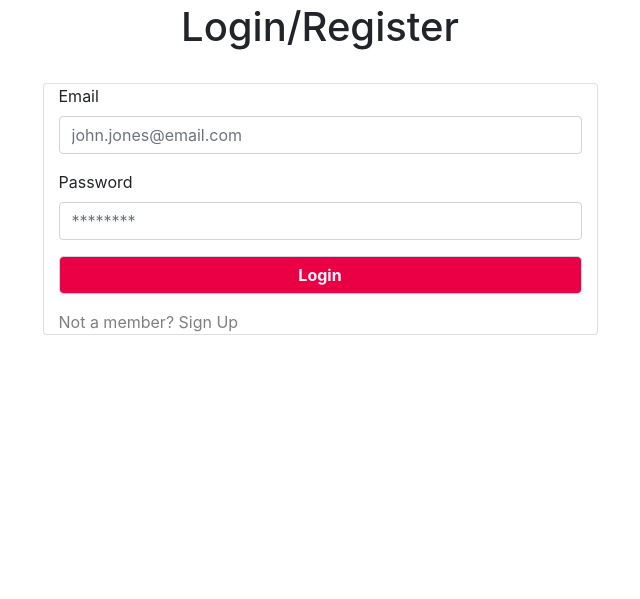
After one commit to Holberton-Makers-Club/home_page, a Flask app: page /login in a window 1280 px wide. The commit adds this page. Shown: the part 127-726 px from the top of the page, without its empty margins (320-960 px from the left). Run offline with Flask 2, Linux system fonts and the light colour scheme; some libraries are stand-ins or nearby versions.

Commit message:
adds login and register forms, transition for collapse/expand - custom styling

```diff
--- a/static/home_page.css
+++ b/static/home_page.css
@@ -35,3 +35,25 @@
     background-color: #EB0045;
     width: 100%;
 }
+
+#register_form {
+    height: 0px;
+    /* transition: height 0.4s ease-in; */
+    overflow: hidden;
+}
+
+#login_form {
+    height: 100%;
+    /* transition: height 0.4s ease-in; */
+    overflow: hidden;
+}
+
+.form_link {
+    text-decoration: none;
+    color: rgb(0, 0, 0, 0.5);
+}
+
+.form_link:hover {
+    text-decoration: none;
+    color: rgb(0, 0, 0, 0.7);
+}
--- a/templates/base.html
+++ b/templates/base.html
@@ -48,7 +48,7 @@
                         </li>
                         {% else %}
                         <li class="nav-item">
-                            <a class="nav-link" href="{{ url_for('landing.index') }}">Login</a>
+                            <a class="nav-link" href="{{ url_for('landing.login_page') }}">Login</a>
                         </li>
                         {% endif %}
                     </ul>
--- /dev/null
+++ b/templates/login.html
@@ -0,0 +1,91 @@
+{% extends 'base.html' %}
+
+{% block head %}
+{{ super() }}
+{% endblock %}
+
+{% block content %}
+
+<!-- projects section -->
+<section class="mb-3 container justify-content-center" id="projects">
+    <div class="py-4 w-100 mx-auto text-center">
+        <h1>Login/Register</h1>
+    </div>
+    <div class="card col-sm-12 col-md-6 mx-md-auto justify-content-center">
+        <!-- Login Form -->
+        <form name="login" id="login_form" method="POST" action="/login">
+            <div class="form-group">
+                <label for="email">Email</label>
+                <input type="email" class="form-control" id="email" name="email" placeholder="john.jones@email.com">
+            </div>
+            <div class="form-group">
+                <label for="password">Password</label>
+                <input type="password" class="form-control" id="password" name="password" placeholder="********">
+            </div>
+            <div class="form-group">
+                <input type="submit" value="Login" class="form-control bg-holb-red text-light font-weight-bold" id="submit-btn">
+            </div>
+            <a href="#" class="form_link" onclick="displayRegister()">Not a member? Sign Up</a>
+        </form>
+
+        <!-- Register Form -->
+        <form name="register" id="register_form" method="POST" action="/register">
+            <a href="#" class="form_link" onclick="displayLogin()">Already a member? Log In</a>
+            <div class="form-group">
+                <label for="firstname">First Name</label>
+                <input type="text" class="form-control" id="firstname" name="firstname" placeholder="Jane">
+            </div>
+            <div class="form-group">
+                <label for="lastname">Last Name</label>
+                <input type="text" class="form-control" id="lastname" name="lastname" placeholder="Doe">
+            </div>
+            <div class="form-group">
+                <label for="email">Email</label>
+                <input type="email" class="form-control" id="email" name="email" placeholder="jane.doe@email.com">
+            </div>
+            <div class="form-group">
+                <label for="password">Password</label>
+                <input type="password" class="form-control" id="password" name="password" placeholder="********">
+            </div>
+            <div class="form-group">
+                <label for="confirm_password">Confirm password</label>
+                <input type="password" class="form-control" id="confirm_password" name="confirm_password" placeholder="********">
+            </div>
+            <div class="form-group">
+                <input type="submit" value="Register" class="form-control bg-holb-red text-light font-weight-bold" id="submit-btn">
+            </div>
+
+        </form>
+
+    </div>
+
+    </div>
+
+
+
+</section>
+
+<script type="text/javascript">
+    function displayRegister(){
+        let login_form = document.getElementById('login_form');
+        console.log("something");
+        let register_form = document.getElementById('register_form');
+        console.log("something");
+        login_form.setAttribute('style','height: 0px;');
+        console.log("something");
+        register_form.setAttribute('style','height: 100%;');
+        console.log("something");
+    }
+
+    function displayLogin() {
+        let login_form = document.getElementById('login_form');
+        let register_form = document.getElementById('register_form');
+        login_form.setAttribute('style','height: 100%;');
+        register_form.setAttribute('style','height: 0px;');
+    }
+
+
+</script>
+
+
+{% endblock %}
```
